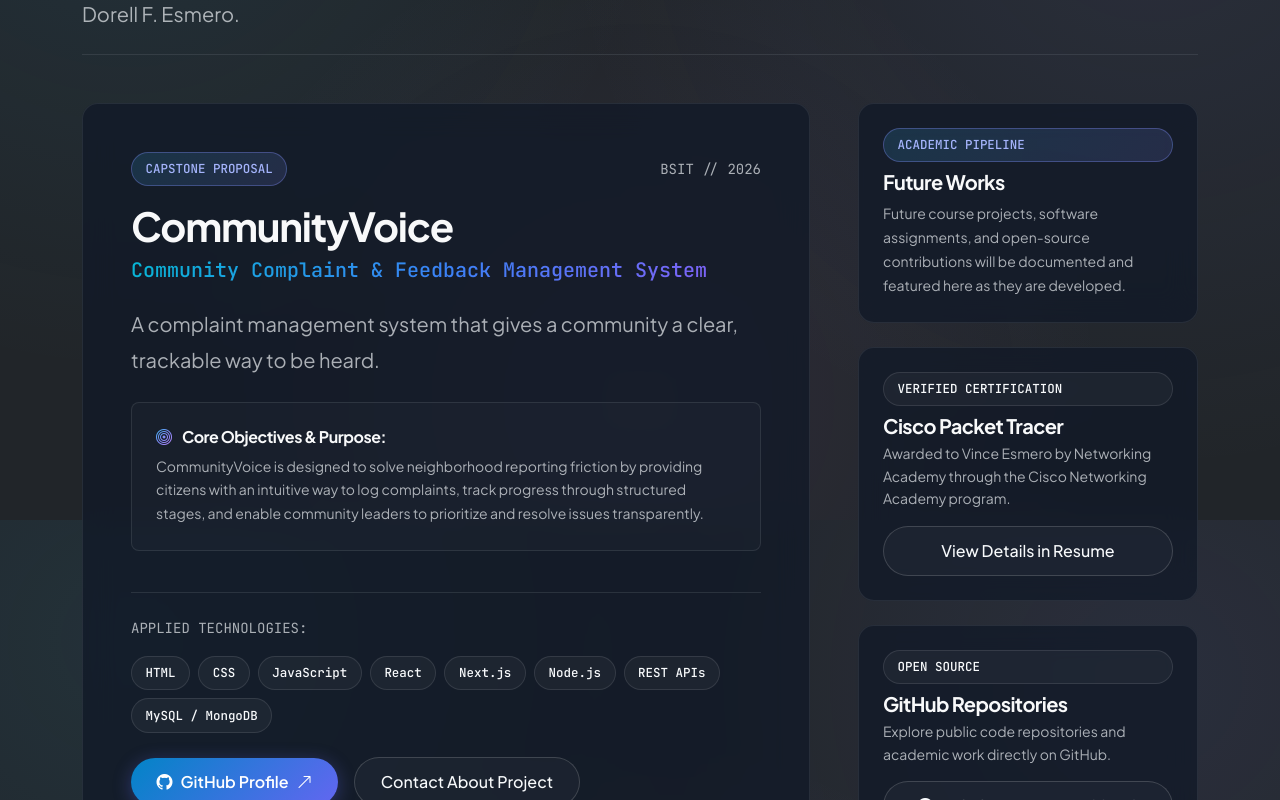
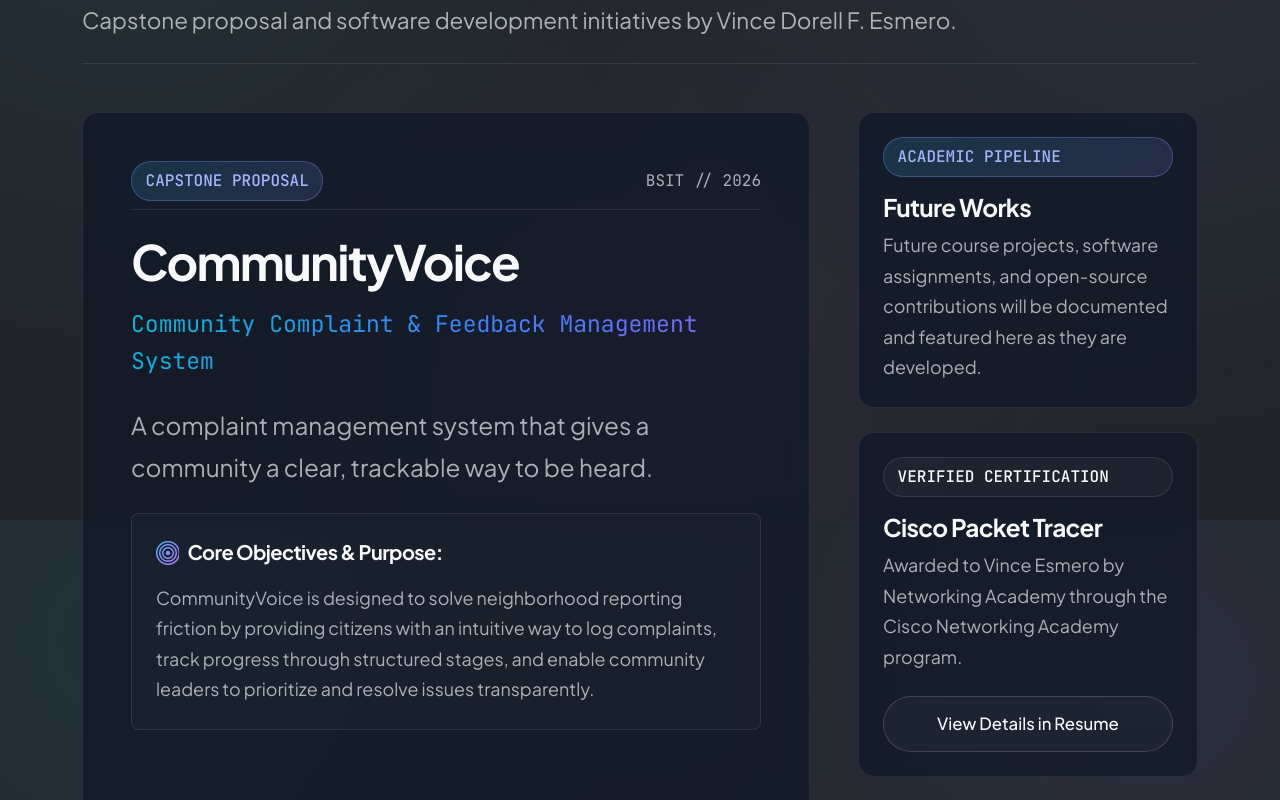
Before and after one commit to vincee921712/react-bootstrap-portfolio, a React (Vite) app: page /projects in a window 1280 px wide. Shown: the part 280-1080 px from the top of the page. Built offline with nearby package versions, Linux system fonts and the light colour scheme.

Commit message:
style: scale up typography and enable fluid scrolling across About, Projects and Contact pages

```diff
--- a/src/index.css
+++ b/src/index.css
@@ -341,3 +341,74 @@ footer {
   font-size: clamp(2.4rem, 4.5vw, 3.8rem);
   letter-spacing: -0.03em;
 }
+
+/* Global Larger Typography & Fluid Vertical Scroll for All Pages */
+.page-wrapper {
+  overflow-y: visible;
+  position: relative;
+  min-height: calc(100vh - 140px);
+}
+
+.page-header-section {
+  padding-bottom: 2rem;
+}
+
+.page-main-title {
+  font-size: clamp(2.6rem, 5.5vw, 4.4rem);
+  letter-spacing: -0.04em;
+  line-height: 1.1;
+}
+
+.page-lead-text {
+  font-size: clamp(1.15rem, 1.8vw, 1.4rem);
+  line-height: 1.7;
+}
+
+.section-title {
+  font-size: clamp(1.6rem, 2.8vw, 2.4rem);
+  letter-spacing: -0.03em;
+}
+
+.card-item-title {
+  font-size: clamp(1.25rem, 2vw, 1.65rem);
+  font-weight: 700;
+  line-height: 1.3;
+}
+
+.card-item-desc {
+  font-size: clamp(1rem, 1.4vw, 1.18rem);
+  line-height: 1.7;
+}
+
+.skill-group-title {
+  font-size: clamp(1.2rem, 1.8vw, 1.5rem);
+}
+
+.project-display-title {
+  font-size: clamp(2rem, 3.8vw, 3.2rem);
+  letter-spacing: -0.035em;
+  line-height: 1.15;
+}
+
+.project-subtitle {
+  font-size: clamp(1.15rem, 1.8vw, 1.45rem);
+}
+
+.project-lead-desc {
+  font-size: clamp(1.2rem, 1.9vw, 1.55rem);
+  line-height: 1.75;
+}
+
+.sidebar-card-title {
+  font-size: clamp(1.25rem, 1.9vw, 1.55rem);
+}
+
+.accordion-heading-text {
+  font-size: clamp(1.1rem, 1.7vw, 1.35rem);
+  font-weight: 600;
+}
+
+.contact-channel-link {
+  font-size: clamp(1.05rem, 1.6vw, 1.35rem);
+  font-weight: 700;
+}
--- a/src/pages/Contact.tsx
+++ b/src/pages/Contact.tsx
@@ -35,15 +35,15 @@ export const Contact: React.FC = () => {
   }
 
   return (
-    <div className="py-5">
+    <div className="py-5 page-wrapper">
       <Container>
         {/* Header */}
-        <div className="mb-5 pb-4 border-bottom border-secondary border-opacity-25">
-          <span className="gradient-badge gradient-badge-accent mb-2">PUBLIC CONTACT</span>
-          <h1 className="display-4 fw-extrabold text-light mb-2">
+        <div className="mb-5 pb-4 border-bottom border-secondary border-opacity-25 page-header-section">
+          <span className="gradient-badge gradient-badge-accent mb-3 px-3 py-2 fs-6">PUBLIC CONTACT</span>
+          <h1 className="page-main-title fw-extrabold text-light mb-3">
             Get In <span className="gradient-text">Touch</span>
           </h1>
-          <p className="lead text-muted mb-0" style={{ maxWidth: '640px' }}>
+          <p className="page-lead-text text-muted mb-0">
             Reach out for academic collaborations, capstone discussions, or developer inquiries.
           </p>
         </div>
@@ -51,40 +51,40 @@ export const Contact: React.FC = () => {
         <Row className="g-5">
           {/* Left: Contact Info */}
           <Col lg={5}>
-            <div className="d-flex flex-column gap-3">
-              <h3 className="h5 fw-bold text-light mb-2">Contact Details</h3>
+            <div className="d-flex flex-column gap-4">
+              <h3 className="section-title fw-bold text-light mb-1">Contact Details</h3>
 
               {/* Email */}
-              <Card className="gradient-card p-4">
-                <span className="font-mono gradient-text-accent small mb-1">EMAIL ADDRESS</span>
+              <Card className="gradient-card p-4 p-md-4">
+                <span className="font-mono gradient-text-accent small mb-2">EMAIL ADDRESS</span>
                 <a
                   href="mailto:esmerovince999@gmail.com"
-                  className="h6 text-light text-decoration-none font-mono text-break mb-1"
+                  className="contact-channel-link text-light text-decoration-none font-mono text-break mb-2 d-block"
                 >
                   esmerovince999@gmail.com
                 </a>
-                <span className="text-muted small">Direct inquiries and communications.</span>
+                <span className="card-item-desc text-muted">Direct inquiries and communications.</span>
               </Card>
 
               {/* GitHub */}
-              <Card className="gradient-card p-4">
-                <span className="font-mono gradient-text-accent small mb-1">GITHUB PROFILE</span>
+              <Card className="gradient-card p-4 p-md-4">
+                <span className="font-mono gradient-text-accent small mb-2">GITHUB PROFILE</span>
                 <a
                   href="https://github.com/vincee921712"
                   target="_blank"
                   rel="noreferrer"
-                  className="h6 text-light text-decoration-none font-mono text-break mb-1"
+                  className="contact-channel-link text-light text-decoration-none font-mono text-break mb-2 d-block"
                 >
                   https://github.com/vincee921712
                 </a>
-                <span className="text-muted small">Public repositories and coding activity.</span>
+                <span className="card-item-desc text-muted">Public repositories and coding activity.</span>
               </Card>
 
               {/* Institution */}
-              <Card className="gradient-card p-4">
-                <span className="font-mono gradient-text-accent small mb-1">ACADEMIC INSTITUTION</span>
-                <div className="h6 text-light mb-1">University of San Agustin</div>
-                <span className="text-muted small">BS Information Technology (2024–Present)</span>
+              <Card className="gradient-card p-4 p-md-4">
+                <span className="font-mono gradient-text-accent small mb-2">ACADEMIC INSTITUTION</span>
+                <div className="card-item-title text-light mb-2">University of San Agustin</div>
+                <span className="card-item-desc text-muted">BS Information Technology (2024–Present)</span>
               </Card>
             </div>
           </Col>
@@ -92,25 +92,25 @@ export const Contact: React.FC = () => {
           {/* Right: Interactive Form */}
           <Col lg={7}>
             <Card className="gradient-card p-4 p-md-5">
-              <h3 className="h4 fw-bold text-light mb-1">Send a Message</h3>
-              <p className="text-muted small mb-4">Complete the fields below to initiate communication.</p>
+              <h3 className="section-title fw-bold text-light mb-2">Send a Message</h3>
+              <p className="page-lead-text text-muted mb-4">Complete the fields below to initiate communication.</p>
 
               {submitted && (
                 <Alert
                   variant="success"
                   onClose={() => setSubmitted(false)}
                   dismissible
-                  className="gradient-card-static border-success text-light mb-4 font-mono small"
+                  className="gradient-card-static border-success text-light mb-4 font-mono fs-6 p-4"
                 >
                   <strong>✓ MESSAGE TRANSMITTED</strong>: Thank you for reaching out! Your message was received successfully.
                 </Alert>
               )}
 
               <Form onSubmit={handleSubmit}>
-                <Row className="g-3 mb-3">
+                <Row className="g-4 mb-4">
                   <Col md={6}>
                     <Form.Group controlId="formName">
-                      <Form.Label className="text-light small font-mono">Name</Form.Label>
+                      <Form.Label className="text-light font-mono fs-6 mb-2">Name</Form.Label>
                       <Form.Control
                         type="text"
                         name="name"
@@ -118,14 +118,14 @@ export const Contact: React.FC = () => {
                         value={formData.name}
                         onChange={handleChange}
                         placeholder="Your Name"
-                        className="gradient-input"
+                        className="gradient-input form-control-lg fs-6"
                       />
                     </Form.Group>
                   </Col>
 
                   <Col md={6}>
                     <Form.Group controlId="formEmail">
-                      <Form.Label className="text-light small font-mono">Email</Form.Label>
+                      <Form.Label className="text-light font-mono fs-6 mb-2">Email</Form.Label>
                       <Form.Control
                         type="email"
                         name="email"
@@ -133,30 +133,30 @@ export const Contact: React.FC = () => {
                         value={formData.email}
                         onChange={handleChange}
                         placeholder="name@example.com"
-                        className="gradient-input"
+                        className="gradient-input form-control-lg fs-6"
                       />
                     </Form.Group>
                   </Col>
                 </Row>
 
                 <Form.Group className="mb-4" controlId="formMessage">
-                  <Form.Label className="text-light small font-mono">Message</Form.Label>
+                  <Form.Label className="text-light font-mono fs-6 mb-2">Message</Form.Label>
                   <Form.Control
                     as="textarea"
-                    rows={5}
+                    rows={6}
                     name="message"
                     required
                     value={formData.message}
                     onChange={handleChange}
                     placeholder="Write your message here..."
-                    className="gradient-input"
+                    className="gradient-input fs-6"
                   />
                 </Form.Group>
 
                 <button
                   type="submit"
                   disabled={submitting}
-                  className="btn-gradient-primary w-100 justify-content-center"
+                  className="btn-gradient-primary btn-hero w-100 justify-content-center mt-2"
                 >
                   {submitting ? (
                     <>
--- a/src/pages/Projects.tsx
+++ b/src/pages/Projects.tsx
@@ -4,15 +4,15 @@ import { Link } from 'react-router-dom'
 
 export const Projects: React.FC = () => {
   return (
-    <div className="py-5">
+    <div className="py-5 page-wrapper">
       <Container>
         {/* Header */}
-        <div className="mb-5 pb-4 border-bottom border-secondary border-opacity-25">
-          <span className="gradient-badge gradient-badge-accent mb-2">PROJECT SHOWCASE</span>
-          <h1 className="display-4 fw-extrabold text-light mb-2">
+        <div className="mb-5 pb-4 border-bottom border-secondary border-opacity-25 page-header-section">
+          <span className="gradient-badge gradient-badge-accent mb-3 px-3 py-2 fs-6">PROJECT SHOWCASE</span>
+          <h1 className="page-main-title fw-extrabold text-light mb-3">
             Featured <span className="gradient-text">Projects</span>
           </h1>
-          <p className="lead text-muted mb-0" style={{ maxWidth: '640px' }}>
+          <p className="page-lead-text text-muted mb-0">
             Capstone proposal and software development initiatives by Vince Dorell F. Esmero.
           </p>
         </div>
@@ -21,46 +21,46 @@ export const Projects: React.FC = () => {
           {/* Main Card: CommunityVoice */}
           <Col lg={8}>
             <Card className="gradient-card h-100 p-4 p-md-5 d-flex flex-column">
-              <div className="d-flex justify-content-between align-items-center mb-3">
-                <span className="gradient-badge gradient-badge-accent">
+              <div className="d-flex justify-content-between align-items-center mb-4 pb-2 border-bottom border-secondary border-opacity-25">
+                <span className="gradient-badge gradient-badge-accent fs-6">
                   CAPSTONE PROPOSAL
                 </span>
-                <span className="font-mono text-muted small">
+                <span className="font-mono text-muted fs-6">
                   BSIT // 2026
                 </span>
               </div>
 
-              <h2 className="display-6 fw-bold text-light mb-2">CommunityVoice</h2>
-              <p className="h5 gradient-text-accent font-mono mb-4">
+              <h2 className="project-display-title fw-bold text-light mb-3">CommunityVoice</h2>
+              <p className="project-subtitle gradient-text-accent font-mono mb-4">
                 Community Complaint &amp; Feedback Management System
               </p>
 
-              <p className="lead text-muted mb-4" style={{ lineHeight: '1.8' }}>
+              <p className="project-lead-desc text-muted mb-4">
                 A complaint management system that gives a community a clear, trackable way to be heard.
               </p>
 
-              <div className="p-4 rounded-3 border border-secondary border-opacity-25 mb-4" style={{ backgroundColor: 'rgba(255, 255, 255, 0.02)' }}>
-                <h6 className="text-light fw-bold mb-2">
-                  <i className="bi bi-bullseye gradient-text me-2"></i> Core Objectives &amp; Purpose:
-                </h6>
-                <p className="text-muted small mb-0" style={{ lineHeight: '1.7' }}>
+              <div className="p-4 rounded-3 border border-secondary border-opacity-25 mb-5" style={{ backgroundColor: 'rgba(255, 255, 255, 0.02)' }}>
+                <h5 className="text-light fw-bold mb-3 d-flex align-items-center gap-2">
+                  <i className="bi bi-bullseye gradient-text fs-4"></i> Core Objectives &amp; Purpose:
+                </h5>
+                <p className="card-item-desc text-muted mb-0">
                   CommunityVoice is designed to solve neighborhood reporting friction by providing citizens with an intuitive way to log complaints, track progress through structured stages, and enable community leaders to prioritize and resolve issues transparently.
                 </p>
               </div>
 
               <div className="mt-auto pt-4 border-top border-secondary border-opacity-25">
-                <span className="text-uppercase font-mono text-muted small d-block mb-3">
+                <span className="text-uppercase font-mono text-muted d-block mb-3" style={{ fontSize: '0.85rem', letterSpacing: '0.08em' }}>
                   Applied Technologies:
                 </span>
                 <div className="d-flex flex-wrap gap-2 mb-4">
-                  <span className="gradient-badge">HTML</span>
-                  <span className="gradient-badge">CSS</span>
-                  <span className="gradient-badge">JavaScript</span>
-                  <span className="gradient-badge">React</span>
-                  <span className="gradient-badge">Next.js</span>
-                  <span className="gradient-badge">Node.js</span>
-                  <span className="gradient-badge">REST APIs</span>
-                  <span className="gradient-badge">MySQL / MongoDB</span>
+                  <span className="gradient-badge stack-tag">HTML</span>
+                  <span className="gradient-badge stack-tag">CSS</span>
+                  <span className="gradient-badge stack-tag">JavaScript</span>
+                  <span className="gradient-badge stack-tag">React</span>
+                  <span className="gradient-badge stack-tag">Next.js</span>
+                  <span className="gradient-badge stack-tag">Node.js</span>
+                  <span className="gradient-badge stack-tag">REST APIs</span>
+                  <span className="gradient-badge stack-tag">MySQL / MongoDB</span>
                 </div>
 
                 <div className="d-flex flex-wrap gap-3 align-items-center">
@@ -68,13 +68,13 @@ export const Projects: React.FC = () => {
                     href="https://github.com/vincee921712"
                     target="_blank"
                     rel="noreferrer"
-                    className="btn-gradient-primary"
+                    className="btn-gradient-primary btn-hero"
                   >
                     <i className="bi bi-github"></i>
                     <span>GitHub Profile</span>
                     <i className="bi bi-arrow-up-right"></i>
                   </a>
-                  <Link to="/contact" className="btn-gradient-outline">
+                  <Link to="/contact" className="btn-gradient-outline btn-hero">
                     <span>Contact About Project</span>
                   </Link>
                 </div>
@@ -86,38 +86,38 @@ export const Projects: React.FC = () => {
           <Col lg={4}>
             <div className="d-flex flex-column gap-4">
               {/* Pipeline Notice */}
-              <Card className="gradient-card p-4">
-                <span className="gradient-badge gradient-badge-accent mb-2">ACADEMIC PIPELINE</span>
-                <h4 className="h5 fw-bold text-light mb-2">Future Works</h4>
-                <p className="text-muted small mb-0" style={{ lineHeight: '1.7' }}>
+              <Card className="gradient-card p-4 p-md-4">
+                <span className="gradient-badge gradient-badge-accent mb-3 fs-6">ACADEMIC PIPELINE</span>
+                <h4 className="sidebar-card-title fw-bold text-light mb-2">Future Works</h4>
+                <p className="card-item-desc text-muted mb-0">
                   Future course projects, software assignments, and open-source contributions will be documented and featured here as they are developed.
                 </p>
               </Card>
 
               {/* Cisco Credential Card */}
-              <Card className="gradient-card p-4">
-                <span className="gradient-badge mb-2">VERIFIED CERTIFICATION</span>
-                <h4 className="h5 fw-bold text-light mb-1">Cisco Packet Tracer</h4>
-                <p className="text-muted small mb-3">
+              <Card className="gradient-card p-4 p-md-4">
+                <span className="gradient-badge mb-3 fs-6">VERIFIED CERTIFICATION</span>
+                <h4 className="sidebar-card-title fw-bold text-light mb-2">Cisco Packet Tracer</h4>
+                <p className="card-item-desc text-muted mb-4">
                   Awarded to Vince Esmero by Networking Academy through the Cisco Networking Academy program.
                 </p>
-                <Link to="/about" className="btn-gradient-outline btn-sm w-100 justify-content-center">
+                <Link to="/about" className="btn-gradient-outline btn-hero w-100 justify-content-center">
                   <span>View Details in Resume</span>
                 </Link>
               </Card>
 
               {/* GitHub Card */}
-              <Card className="gradient-card p-4">
-                <span className="gradient-badge mb-2">OPEN SOURCE</span>
-                <h4 className="h5 fw-bold text-light mb-1">GitHub Repositories</h4>
-                <p className="text-muted small mb-3">
+              <Card className="gradient-card p-4 p-md-4">
+                <span className="gradient-badge mb-3 fs-6">OPEN SOURCE</span>
+                <h4 className="sidebar-card-title fw-bold text-light mb-2">GitHub Repositories</h4>
+                <p className="card-item-desc text-muted mb-4">
                   Explore public code repositories and academic work directly on GitHub.
                 </p>
                 <a
                   href="https://github.com/vincee921712"
                   target="_blank"
                   rel="noreferrer"
-                  className="btn-gradient-outline btn-sm w-100 justify-content-center"
+                  className="btn-gradient-outline btn-hero w-100 justify-content-center"
                 >
                   <i className="bi bi-github"></i>
                   <span>github.com/vincee921712</span>
```
Also changed, not shown: src/pages/About.tsx (+66 -65 lines).
